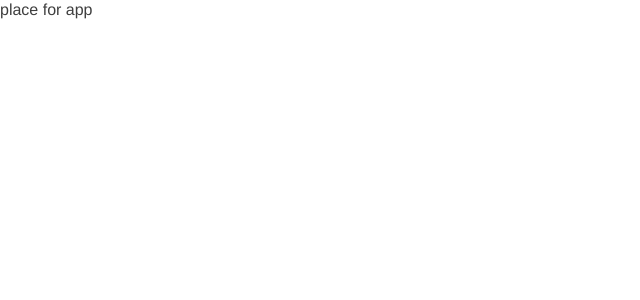
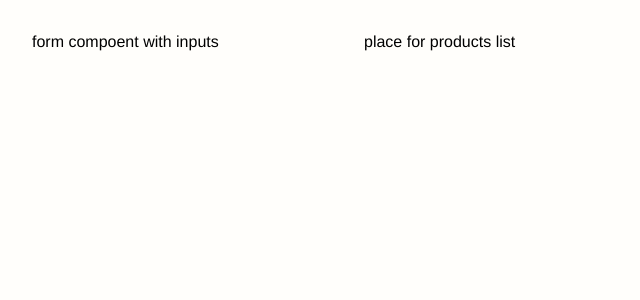
Before and after one commit to mrLittle-Boner/the-power-within, a Vue app: page / in a window 1280 px wide. Shown: the top 300 px of the page, without its empty margins (0-640 px from the left). Built offline with nearby package versions, Linux system fonts and the light colour scheme.

Commit message:
add more variables and some basic layout

```diff
--- a/src/App.vue
+++ b/src/App.vue
@@ -1,18 +1,29 @@
 <template>
-  <main :class="$style.main">
-  place for app
+  <main :class="[$style.main, $style.appContainer]">
+    <AForm />
+    <AProducts />
   </main>
 </template>
 
 <script>
-
+import AForm from './components/AForm.vue'
+import AProducts from './components/AProducts.vue'
 export default {
   name: 'App',
+  components: { AForm, AProducts }
 }
 </script>
 
 <style module>
 .main {
-  color: var(--color-primary);
+  display: flex;
+  padding: var(--space-lg);
 }
+.appContainer {
+  max-width: 1440px;
+  margin: 0 auto;
+  width: 100%;
+  min-height: 100vh;
+}
+
 </style>
--- a/src/assets/style/_variables.css
+++ b/src/assets/style/_variables.css
@@ -1,6 +1,16 @@
 :root{
-/* Colors */
+  /* Colors */
   --color-primary: #3F3F3F;
   --color-balck: #49485E;
   --color-grey: #B4B4B4;
+  /* Border Radius */
+  --radius-sm: 4px;
+  --radius-lg: 10px;
+  /* Space */
+  --space-sm: 16px;
+  --space-m: 24px;
+  --space-lg: 32px;
+  /* Shadows */
+  --shadow-input: 0px 2px 5px rgba(0, 0, 0, 0.1);
+  --shadow-product: 0px 20px 30px rgba(0, 0, 0, 0.04), 0px 6px 10px rgba(0, 0, 0, 0.02);
 }
--- a/src/assets/style/reset.css
+++ b/src/assets/style/reset.css
@@ -1,4 +1,4 @@
-/* @import './_variables.css'; */
+
 *,
 *::before,
 *::after {
@@ -13,7 +13,6 @@ html {
   font: 62.5% / 1.15 sans-serif;
 }
 button {
-  border: none;
   color: inherit;
 }
 button,
@@ -22,11 +21,13 @@ optgroup,
 select,
 textarea {
   font: inherit;
+  border: none;
 }
+
 
 body {
   font: 1.6rem/1.25 "Helvetica Neue", Helvetica, Arial, sans-serif;
-  color: #000;
   -moz-osx-font-smoothing: grayscale;
   -webkit-font-smoothing: antialiased;
+  background-color: rgba(255, 254, 251, 0.8);
 }
--- a/src/components/AForm.vue
+++ b/src/components/AForm.vue
@@ -1,13 +1,17 @@
 <template>
-  place for form component
+  <div :class="$style.wrapper">
+    <form :class="$style.form">
+      <span>form compoent with inputs</span>
+    </form>
+  </div>
 </template>
 
 <script>
-export default {
-
-}
 </script>
 
 
 <style module>
+  .wrapper {
+    width: 332px;
+  }
 </style>
--- /dev/null
+++ b/src/components/AProducts.vue
@@ -0,0 +1,5 @@
+<template>
+  <div>
+    place for products list
+  </div>
+</template>
```
